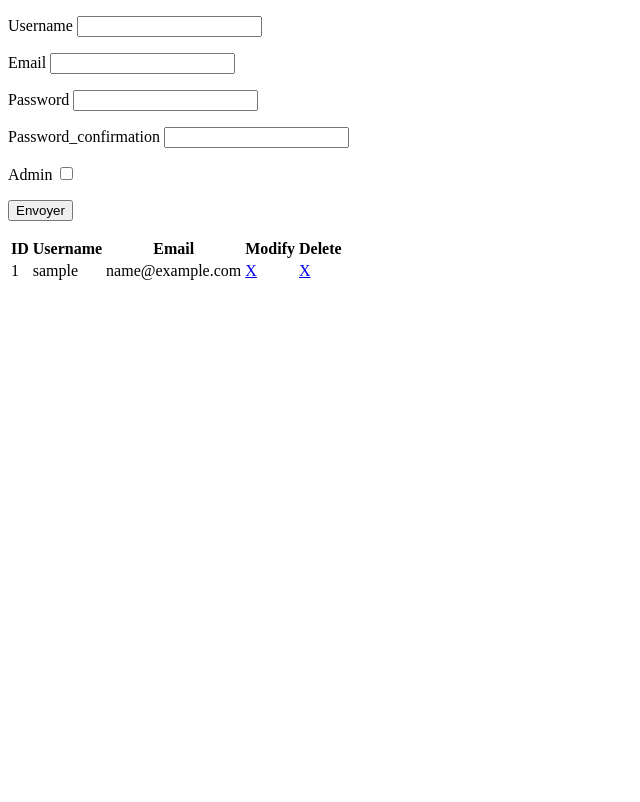
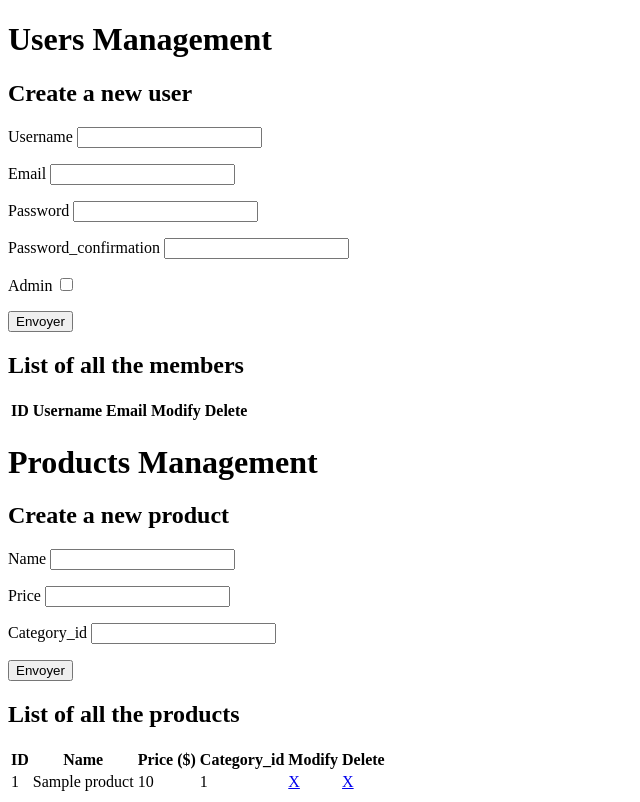
Before and after one commit to ngrt/Dream_Me, a PHP site: page /admin.php in a window 1280 px wide. Shown: the whole page, without its empty margins (0-640 px from the left). Before the commit the page ends 280 px from the top, so only its background shows below. Run offline with PHP 8.4, Linux system fonts and the light colour scheme; the visitor is signed in with stand-in values (Sample User, id 1); tables that the repository leaves empty or names only in its code hold one stand-in row (values such as "Sample post"); data that the repository does not hold is empty.

Commit message:
le push d'avant dodo donc flemme ultime

```diff
--- a/Form.php
+++ b/Form.php
@@ -105,5 +105,7 @@ class Form
 		}
 	return $errors;
 	}
+
+
 }
 ?>
--- /dev/null
+++ b/Form_Product.php
@@ -0,0 +1,27 @@
+<?php
+include_once("Form.php");
+
+class Form_Product extends Form
+{
+	public function __construct($data = array())
+	{
+		parent::__construct($data = array());
+	}
+
+	// Form checking
+	public function checkErrors($arrayPOST)
+	{
+		$errors = [];
+		$fieldname = array("name", "price", "category_id");
+
+		foreach ($fieldname as $value) {
+			if ($arrayPOST[$value] == "")
+			{
+				$errors[$value] = "Field required";
+			}
+		}
+	return $errors;
+	}
+}
+
+?>
--- a/Product.php
+++ b/Product.php
@@ -29,11 +29,26 @@ class Product
 		return $this->category_id;
 	}
 
+	public function set_name($name)
+	{
+		$this->name = $name;
+	}
+
+	public function set_price($price)
+	{
+		$this->price = $price;
+	}
+
+	public function set_category_id($category_id)
+	{
+		$this->category_id = $category_id;
+	}
+
+
 	public function checkExist()
 	{
 		$errors = [];
-
-		// check username
+		// check name
 		$sql = 'SELECT EXISTS (SELECT * FROM products WHERE name = :name) AS name_exists';
 		$result = $this->bdd->prepare($sql);
 		$data = array('name' => $this->name);
@@ -44,13 +59,13 @@ class Product
 
         if ($req["name_exists"])
         {
-        	$errors["name"] = "This product already exists";
+        	$errors["name"] = "This name already exists";
         }
 
         return $errors;
 	}
 
-	public function subscription()
+	public function insert()
 	{
 		if (count($this->checkExist()) == 0)
 		{
@@ -79,14 +94,15 @@ class Product
 
 	}
 
-	public function update($type, $new, $old)
+	public function update($id)
 	{
-		$sql = 'UPDATE products SET '. $type . '= :new WHERE ' . $type .  '= :old';
+		$sql = 'UPDATE products SET name = :name, price = :price, category_id = :category_id WHERE id =' . $id;
 		$result = $this->bdd->prepare($sql);
 
 		$data = array(
-            'new' => $new,
-            'old' => $old,
+            'name' => $this->name,
+            'price' => $this->price,
+            'category_id' => $this->category_id
             );
 
 		if ($result->execute($data))
@@ -99,13 +115,13 @@ class Product
 			}
 	}
 
-	public function delete($type, $value)
+	public function delete()
 	{
-		$sql = 'DELETE FROM products WHERE ' . $type . '= :value';
+		$sql = 'DELETE FROM products WHERE name = :name';
 		$result = $this->bdd->prepare($sql);
 
 		$data = array(
-            'value' => $value
+            'name' => $this->name
             );
 
 		if ($result->execute($data))
--- a/User.php
+++ b/User.php
@@ -40,6 +40,28 @@ class User
 	{
 		return $this->admin;
 	}
+
+
+	public function set_username($username)
+	{
+		$this->username = $username;
+	}
+
+	public function set_password($password)
+	{
+		$this->password = password_hash($password, PASSWORD_BCRYPT);
+	}
+
+	public function set_email($email)
+	{
+		$this->email = $email;
+	}
+
+	public function set_admin($admin)
+	{
+		$this->admin = $admin;
+	}
+
 
 	public function checkExist()
 	{
@@ -105,15 +127,16 @@ class User
 
 	}
 
-	public function update($type, $new, $old)
+	public function update($id)
 	{
-
-		$sql = 'UPDATE users SET '. $type . '= :new WHERE ' . $type .  '= :old';
+		$sql = 'UPDATE users SET username = :username, password = :password, email = :email, admin = :admin WHERE id =' . $id;
 		$result = $this->bdd->prepare($sql);
 
 		$data = array(
-            'new' => $new,
-            'old' => $old,
+            'username' => $this->username,
+            'password' => $this->password,
+            'email' => $this->email,
+            'admin' => $this->admin
             );
 
 		if ($result->execute($data))
@@ -126,13 +149,13 @@ class User
 			}
 	}
 
-	public function delete($type, $value)
+	public function delete()
 	{
-		$sql = 'DELETE FROM users WHERE ' . $type . '= :value';
+		$sql = 'DELETE FROM users WHERE username = :username';
 		$result = $this->bdd->prepare($sql);
 
 		$data = array(
-            'value' => $value
+            'username' => $this->username
             );
 
 		if ($result->execute($data))
--- a/admin.php
+++ b/admin.php
@@ -1,34 +1,33 @@
 <?php
+session_start();
 include_once("User.php");
+include_once("Product.php");
 include_once("Form.php");
+include_once("Form_Product.php");
 require("bdd_pdo.php");
 
-
-$form_create_user = new Form(array(
-	'username', 'email', 'password', 'password_confirmation', 'admin'));
-
-if ($_POST)
+if (isset($_COOKIE["username"]))
 {
-	var_dump($_POST);
-	$subError = $form_create_user->checkErrors($_POST);
-
-	if (count($subError) == 0)
+	$_SESSION["username"] = $_COOKIE["username"];
+}
+if (!isset($_SESSION["username"]) && !isset($_COOKIE["username"]))
 {
-		$username = $_POST["username"];
-		$password = $_POST["password"];
-		$email = $_POST["email"];
-		isset($_POST["admin"])? $admin = 1 : $admin = 0;
-		$newuser = new User($bdd, $username, $password, $email, $admin);
-		$newuser->subscription();
-		$_SESSION["message"] = "Your account has been created";
-		unset($_POST);
-		//header("Location: index.php", true, 301);
-	}
+	header("Location: ./index.php");
+	exit;
 }
 
-$sql = 'SELECT * FROM users';
+$form_create_user = new Form(array('username', 'email', 'password', 'password_confirmation', 'admin'));
+
+$form_create_product = new Form_Product(array('name', 'price', 'category_id'));
+
+$sql = 'SELECT * FROM users WHERE username != "' . $_SESSION["username"] . '"';
 
 $request_all_users = $bdd->query($sql);
+
+$sql = 'SELECT * FROM products';
+
+$request_all_products = $bdd->query($sql);
+
 ?>
 
 
@@ -39,21 +38,32 @@ $request_all_users = $bdd->query($sql);
 </head>
 <body>
 
+<div class="users-management">
+	<h1>Users Management</h1>
 	<div class="create-user">
-	<form action="admin.php" method="post">
+		<h2>Create a new user</h2>
 		<?php
-			echo $form_create_user->input_text('username', $_POST['username']);
-			if (isset($subError['username']))
-				echo $subError['username'];
-			echo $form_create_user->input_text('email', $_POST['email']);
-			if (isset($subError['email']))
-				echo $subError['email'];
+			if (isset($_SESSION["message-creation"]))
+			{
+				echo $_SESSION["message-creation"];
+				unset($_SESSION["message-creation"]);
+				unset($_SESSION["errors"]);
+			}
+		?>
+		<form action="create_user.php" method="post">
+			<?php
+				echo $form_create_user->input_text('username', isset($_POST['username']) ? $_POST['username'] : null);
+				if (isset($_SESSION['errors']['username']))
+					echo $_SESSION['errors']['username'];
+				echo $form_create_user->input_text('email', isset($_POST['email']) ? $_POST['email'] : null);
+				if (isset($_SESSION['errors']['email']))
+					echo $_SESSION['errors']['email'];
 				echo $form_create_user->input_password('password');
 				echo $form_create_user->input_password('password_confirmation');
-			if (isset($subError['password']))
-				echo $subError['password'];
-			if (isset($subError['password_confirmation']))
-				echo $subError['password_confirmation'];
+				if (isset($_SESSION['errors']['password']))
+					echo $_SESSION['errors']['password'];
+				if (isset($_SESSION['errors']['password_confirmation']))
+					echo $_SESSION['errors']['password_confirmation'];
 				echo $form_create_user->input_checkbox('admin', isset($_POST['admin']));
 				echo $form_create_user->submit('Envoyer');
 			?>
@@ -61,6 +71,21 @@ $request_all_users = $bdd->query($sql);
 	</div>
 
 	<div class="table-user">
+		<h2>List of all the members</h2>
+		<?php
+			if (isset($_SESSION["message-creation"]))
+			{
+				echo $_SESSION["message-creation"];
+				unset($_SESSION["message-creation"]);
+				unset($_SESSION["errors"]);
+			}
+			if (isset($_SESSION["message-crud-user"]))
+			{
+				echo $_SESSION["message-crud-user"];
+				unset($_SESSION["message-crud-user"]);
+				unset($_SESSION["errors"]);
+			}
+		?>
 		<table>
 			<tr>
 				<th>ID</th>
@@ -85,11 +110,67 @@ $request_all_users = $bdd->query($sql);
 				}
 			?>
 		</table>
-
-
+	</div>
 </div>
 
+<div class="products-management">
+	<h1>Products Management</h1>
+	<div class="create-product">
+		<h2>Create a new product</h2>
+		<?php
+			echo isset($_SESSION["message-creation-product"]) ? $_SESSION["message-creation-product"] : null;
+			unset($_SESSION["message-creation-product"])
+		?>
+		<form action="create_product.php" method="post">
+			<?php
+				echo $form_create_product->input_text('name', isset($_POST['name']) ? $_POST['name'] : null);
+				if (isset($_SESSION['errors']['name']))
+					echo $_SESSION['errors']['name'];
+				echo $form_create_product->input_text('price', isset($_POST['price']) ? $_POST['price'] : null);
+				if (isset($_SESSION['errors']['price']))
+					echo $_SESSION['errors']['price'];
+				echo $form_create_product->input_text('category_id', isset($_POST['category_id']) ? $_POST['category_id'] : null);
+				if (isset($_SESSION['errors']['category_id']))
+					echo $_SESSION['errors']['category_id'];
+				echo $form_create_product->submit('Envoyer');
+			?>
+		</form>
+	</div>
 
+	<div class="table-producs">
+		<h2>List of all the products</h2>
+		<?php
+			echo isset($_SESSION["message-crud-product"]) ? $_SESSION["message-crud-product"] : null;
+			unset($_SESSION["message-crud-product"])
+		?>
+		<table>
+			<tr>
+				<th>ID</th>
+				<th>Name</th>
+				<th>Price ($)</th>
+				<th>Category_id</th>
+				<th>Modify</th>
+				<th>Delete</th>
+			</tr>
+			<?php
+				while ($data = $request_all_products->fetch())
+				{
+			?>
+			<tr>
+				<td><?php echo $data["id"]; ?></td>
+				<td><?php echo $data["name"]; ?></td>
+				<td><?php echo $data["price"]; ?></td>
+				<td><?php echo $data["category_id"]; ?></td>
+				<td><a href="modify_product.php?id=<?php echo $data["id"]; ?>">X</a></td>
+				<td><a href="delete_product.php?id=<?php echo $data["id"]; ?>">X</a></td>
+			</tr>
+
+			<?php
+				}
+			?>
+		</table>
+	</div>
+</div>
 
 
 </body>
--- a/my_account.php
+++ b/my_account.php
@@ -5,15 +5,13 @@ require "bdd_pdo.php";
 	{
 		$_SESSION["username"] = $_COOKIE["username"];
 	}
-	if (!isset($_SESSION["username"]) || !isset($_COOKIE["username"]))
+	if (!isset($_SESSION["username"]) && !isset($_COOKIE["username"]))
 	{
 		header("Location: ./index.php", true, 301);
 		exit;
 	}
 	if (isset($_SESSION["username"]))
 	{
-		var_dump($_COOKIE);
-
 		$username = $_SESSION["username"];
 
 		$req = $bdd->query('SELECT email FROM users WHERE username = "' . $username . '"');
```
Also changed, not shown: create_product.php (added, +37 -0 lines), create_user.php (+30 -0 lines), delete_product.php (added, +30 -0 lines), delete_user.php (added, +30 -0 lines), modify_account.php (+5 -2 lines), modify_product.php (added, +69 -0 lines), modify_user.php (+33 -6 lines), subscription.php (+4 -4 lines). Lines whose indentation alone changed are shown as unchanged.
